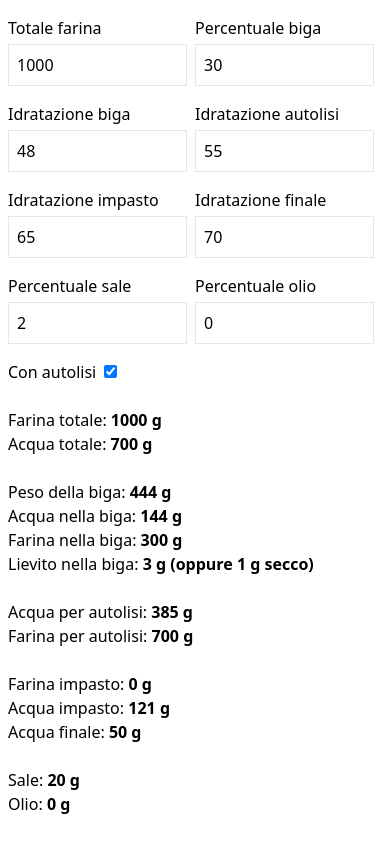
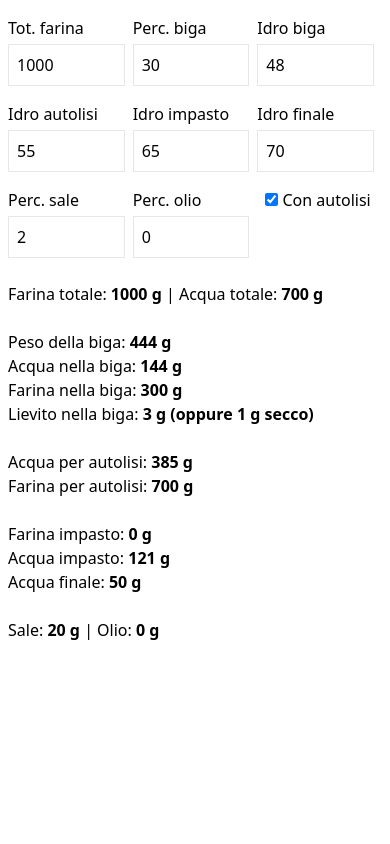
Before and after one commit to simentesempre/biga, a React (Create React App) app: page / in a window 390 px wide. Built offline with nearby package versions, Linux system fonts and the light colour scheme.

Commit message:
Sets decimal to dry yeast and refactors layout to fit mobile monitor

```diff
--- a/src/components/Biga.js
+++ b/src/components/Biga.js
@@ -50,7 +50,7 @@ const Biga = () => {
 
         let lievitoNellaBiga = Math.round(farinaNellaBiga / 100)
 
-        let lievitoSeccoNellaBiga = Math.round(lievitoNellaBiga / 3)
+        let lievitoSeccoNellaBiga = Math.round( ( lievitoNellaBiga / 3 ) * 10 ) / 10
 
         let pesoDellaBiga = Math.round(farinaNellaBiga + acquaNellaBiga)
 
@@ -125,7 +125,7 @@ const Biga = () => {
             <div className="p-2 flex flex-wrap">
                 <Element
                     nome="totaleFarina"
-                    label="Totale farina"
+                    label="Tot. farina"
                     value={input.totaleFarina}
                     handle={handleChange}
                     min={100}
@@ -133,7 +133,7 @@ const Biga = () => {
                 />
                 <Element
                     nome="percentualeBiga"
-                    label="Percentuale biga"
+                    label="Perc. biga"
                     value={input.percentualeBiga}
                     handle={handleChange}
                     min={0}
@@ -141,7 +141,7 @@ const Biga = () => {
                 />
                 <Element
                     nome="idratazioneBiga"
-                    label="Idratazione biga"
+                    label="Idro biga"
                     value={input.idratazioneBiga}
                     handle={handleChange}
                     min={0}
@@ -150,7 +150,7 @@ const Biga = () => {
                 <Element
                     disabled={!input.conAutolisi}
                     nome="idratazioneAutolisi"
-                    label="Idratazione autolisi"
+                    label="Idro autolisi"
                     value={input.idratazioneAutolisi}
                     handle={handleChange}
                     min={0}
@@ -158,7 +158,7 @@ const Biga = () => {
                 />
                 <Element
                     nome="idratazioneImpasto"
-                    label="Idratazione impasto"
+                    label="Idro impasto"
                     value={input.idratazioneImpasto}
                     handle={handleChange}
                     min={0}
@@ -166,7 +166,7 @@ const Biga = () => {
                 />
                 <Element
                     nome="idratazoneFinale"
-                    label="Idratazione finale"
+                    label="Idro finale"
                     value={input.idratazoneFinale}
                     handle={handleChange}
                     min={0}
@@ -174,7 +174,7 @@ const Biga = () => {
                 />
                 <Element
                     nome="percentualeSale"
-                    label="Percentuale sale"
+                    label="Perc. sale"
                     value={input.percentualeSale}
                     handle={handleChange}
                     min={0}
@@ -183,16 +183,16 @@ const Biga = () => {
                 />
                 <Element
                     nome="percentualeOlio"
-                    label="Percentuale olio"
+                    label="Perc. olio"
                     value={input.percentualeOlio}
                     handle={handleChange}
                     min={0}
                     max={10}
                     step="0.1"
                 />
-                <div className="flex my-2 w-6/12">
+                <div className="flex my-2 w-1/3">
                     <label className="w-full">
-                        Con autolisi
+
                         <input
                             className="ml-2"
                             type="checkbox"
@@ -200,16 +200,13 @@ const Biga = () => {
                             checked={input.conAutolisi}
                             onChange={handleChange}
                             min="100"
-                        />
+                        /> Con autolisi
                     </label>
                 </div>
             </div>
             <div className="p-2">
                 <p>
-                    Farina totale: <strong>{input.totaleFarina} g</strong>
-                </p>
-                <p>
-                    Acqua totale: <strong>{output.acquaTotale} g</strong>
+                    Farina totale: <strong>{input.totaleFarina} g</strong> | Acqua totale: <strong>{output.acquaTotale} g</strong>
                 </p>
                 <p>&nbsp;</p>
                 <p>
@@ -250,9 +247,7 @@ const Biga = () => {
                 </p>
                 <p>&nbsp;</p>
                 <p>
-                    Sale: <strong>{output.sale} g</strong>
-                </p>
-                <p>
+                    Sale: <strong>{output.sale} g</strong> |
                     Olio: <strong>{output.olio} g</strong>
                 </p>
             </div>
@@ -271,7 +266,7 @@ const Element = ({
     disabled = false,
 }) => {
     return (
-        <div className="flex flex-col my-2 w-6/12 pr-2">
+        <div className="flex flex-col justify-end my-2 w-1/3 pr-2">
             <label className="w-full mb-1">{label}</label>
             <input
                 disabled={disabled}
```
Also changed, not shown: 1 other file (tests, documents, lock files or other folders).
